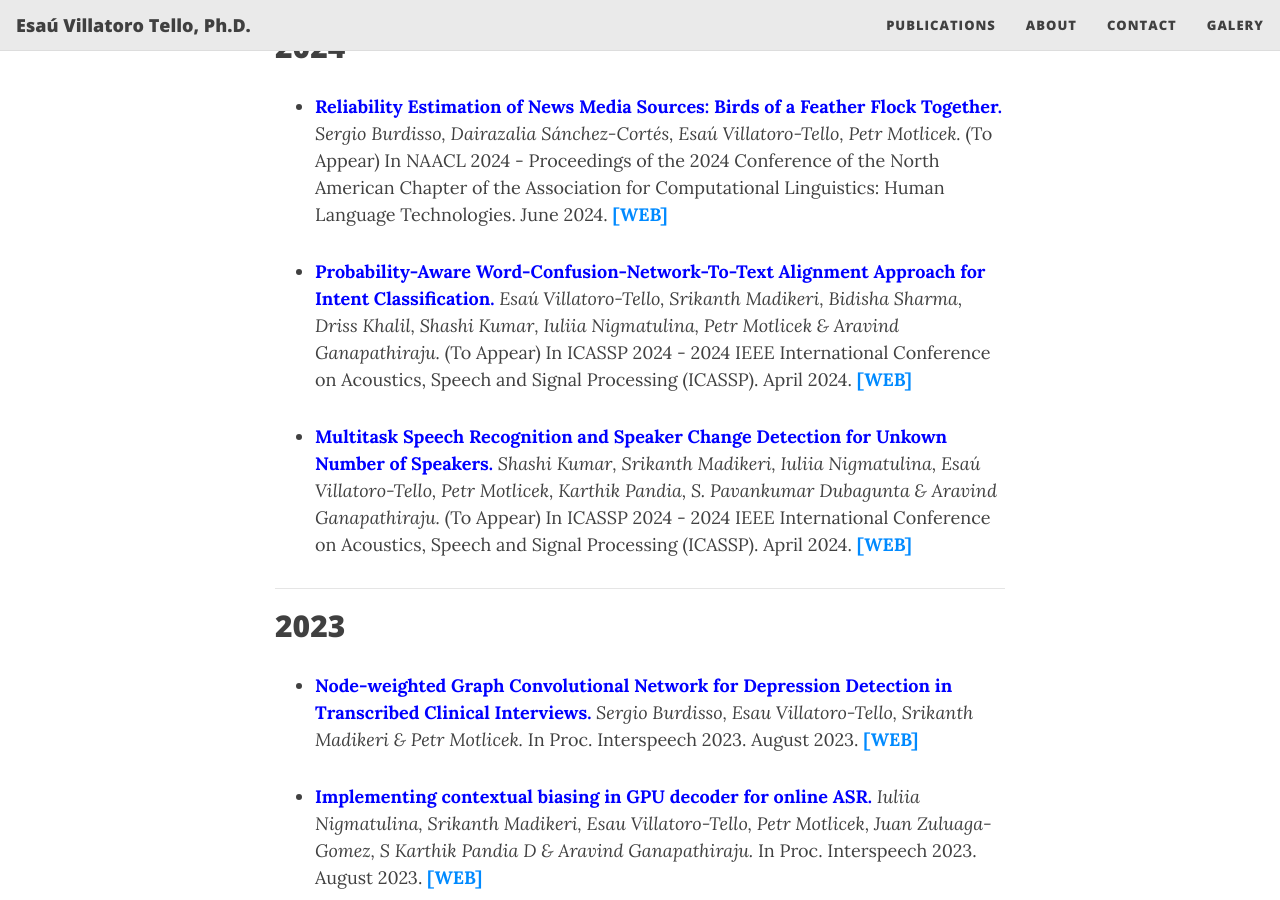
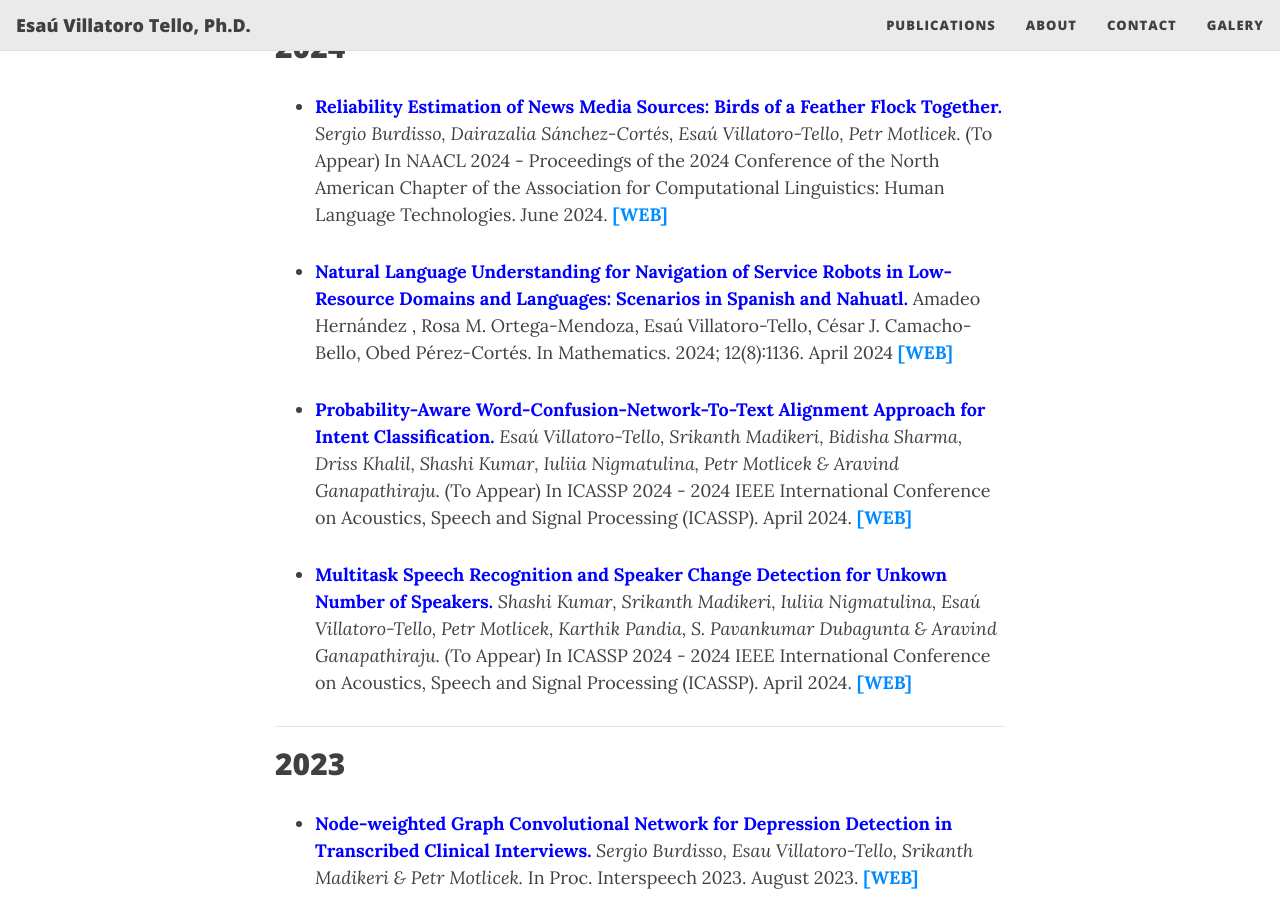
Before and after one commit to oravar333/oravar333.github.io, a Jekyll site: the page built from publications.md, in a window 1280 px wide and 900 px high, scrolled down 505 px. Built offline with Jekyll 4.4.1, drawn with Linux system fonts in a browser that asks for light colours; nearby versions of some CDN libraries.

Commit message:
Publications Update
Publications Update

```diff
--- a/publications.md
+++ b/publications.md
@@ -19,9 +19,11 @@
 ---
 * <span style="color:blue">**Reliability Estimation of News Media Sources: Birds of a Feather Flock Together.**</span> *Sergio Burdisso, Dairazalia Sánchez-Cortés, Esaú Villatoro-Tello, Petr Motlicek.*  (To Appear) In NAACL 2024 - Proceedings of the 2024 Conference of the North American Chapter of the Association for Computational Linguistics: Human Language Technologies. June 2024. [**[WEB]**]()
 
-* <span style="color:blue">**Probability-Aware Word-Confusion-Network-To-Text Alignment Approach for Intent Classification.**</span> *Esaú Villatoro-Tello, Srikanth Madikeri, Bidisha Sharma, Driss Khalil, Shashi Kumar, Iuliia Nigmatulina, Petr Motlicek & Aravind Ganapathiraju.*  (To Appear) In ICASSP 2024 - 2024 IEEE International Conference on Acoustics, Speech and Signal Processing (ICASSP). April 2024. [**[WEB]**]()
+* <span style="color:blue">**Natural Language Understanding for Navigation of Service Robots in Low-Resource Domains and Languages: Scenarios in Spanish and Nahuatl.**</span> Amadeo Hernández , Rosa M. Ortega-Mendoza, Esaú Villatoro-Tello, César J. Camacho-Bello, Obed Pérez-Cortés. In Mathematics. 2024; 12(8):1136. April 2024 [**[WEB]**](https://doi.org/10.3390/math12081136)
 
-* <span style="color:blue">**Multitask Speech Recognition and Speaker Change Detection for Unkown Number of Speakers.**</span> *Shashi Kumar, Srikanth Madikeri, Iuliia Nigmatulina, Esaú Villatoro-Tello, Petr Motlicek, Karthik Pandia, S. Pavankumar Dubagunta & Aravind Ganapathiraju.*  (To Appear) In ICASSP 2024 - 2024 IEEE International Conference on Acoustics, Speech and Signal Processing (ICASSP). April 2024. [**[WEB]**]()
+* <span style="color:blue">**Probability-Aware Word-Confusion-Network-To-Text Alignment Approach for Intent Classification.**</span> *Esaú Villatoro-Tello, Srikanth Madikeri, Bidisha Sharma, Driss Khalil, Shashi Kumar, Iuliia Nigmatulina, Petr Motlicek & Aravind Ganapathiraju.*  (To Appear) In ICASSP 2024 - 2024 IEEE International Conference on Acoustics, Speech and Signal Processing (ICASSP). April 2024. [**[WEB]**](https://ieeexplore.ieee.org/document/10445934)
+
+* <span style="color:blue">**Multitask Speech Recognition and Speaker Change Detection for Unkown Number of Speakers.**</span> *Shashi Kumar, Srikanth Madikeri, Iuliia Nigmatulina, Esaú Villatoro-Tello, Petr Motlicek, Karthik Pandia, S. Pavankumar Dubagunta & Aravind Ganapathiraju.*  (To Appear) In ICASSP 2024 - 2024 IEEE International Conference on Acoustics, Speech and Signal Processing (ICASSP). April 2024. [**[WEB]**](https://ieeexplore.ieee.org/document/10446130)
 
 ---
 
```
